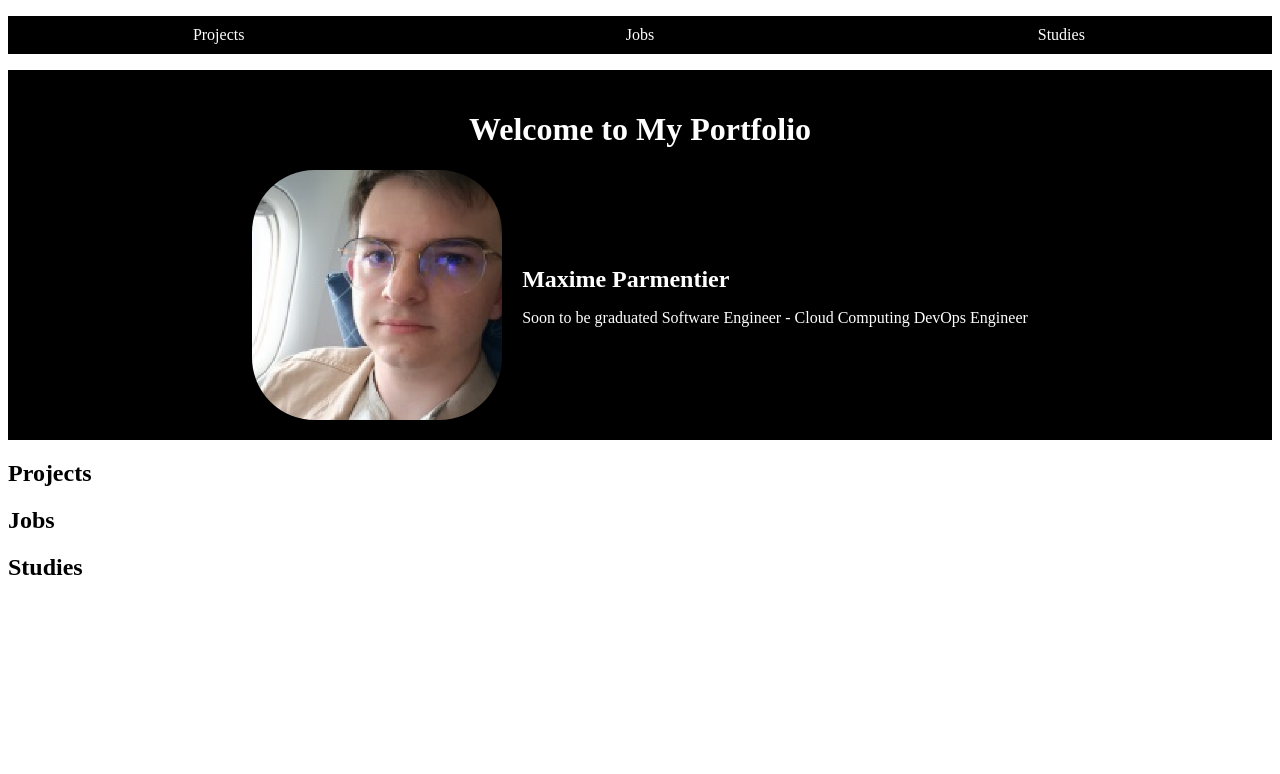
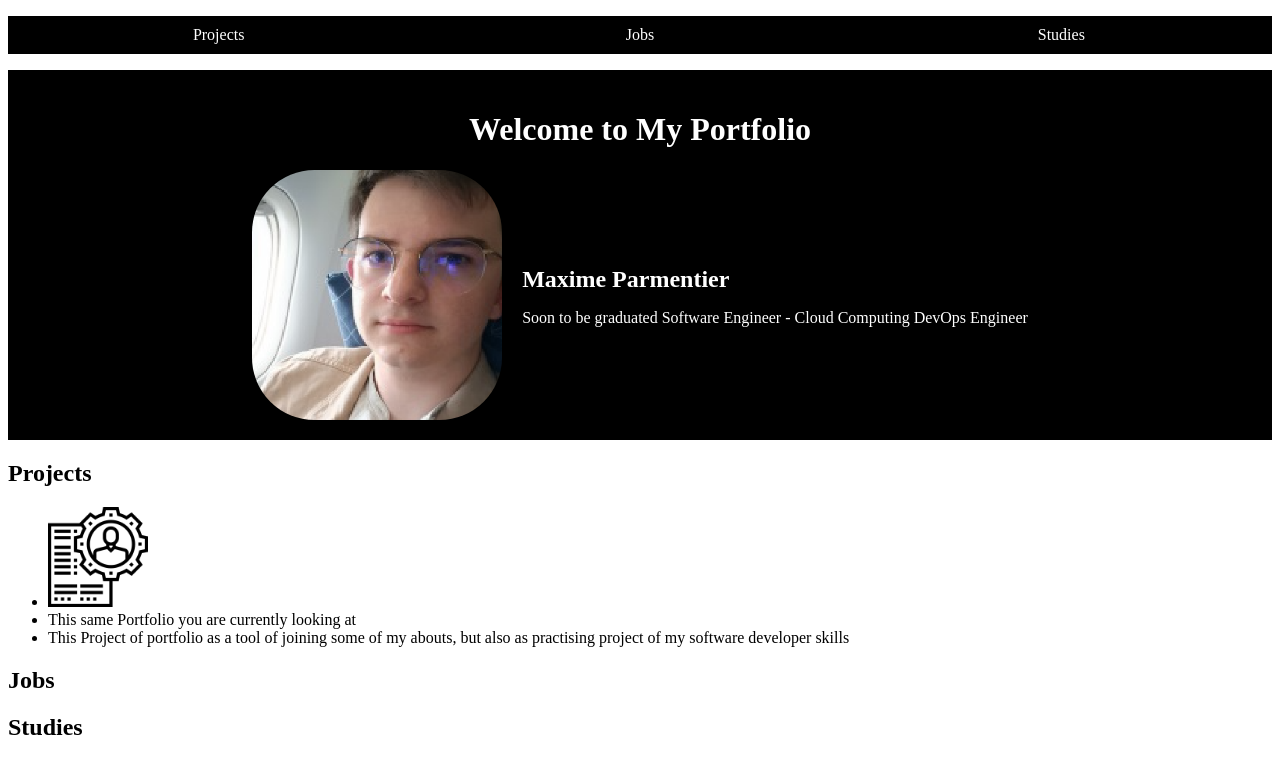
Before and after one commit to Deffohn/portfolio-website, a Next.js app in the folder app/: page / in a window 1280 px wide. Shown: the top 774 px of the page. Built offline with nearby package versions, Linux system fonts and the light colour scheme.

Commit message:
✨🚧 implementing projects onglet

```diff
--- a/app/components/Projects.tsx
+++ /dev/null
@@ -1,10 +0,0 @@
-const Projects: React.FC = () => {
-  return (
-    <section>
-    <h2>Projects</h2>
-    {/* Your projects content goes here */}
-    </section>
-  );
-};
-
-export default Projects;
--- /dev/null
+++ b/app/components/Projects/Projects.tsx
@@ -0,0 +1,75 @@
+import Image from 'next/image';
+import styles from './Projects.module.css';
+
+type ProjectContentInput = {
+  illustrationPath?: string,
+  projectName: string,
+  projectDescription?: string,
+  projectTags?: string[]
+}
+
+const ProjectComponent: React.FC<{contentInput: ProjectContentInput}> = (
+  {contentInput}
+) => {
+  return (
+    <div>
+      <ul>
+        <li>
+          {
+            contentInput.illustrationPath != null ?
+            <Image width={100} height={100}
+              src={contentInput.illustrationPath}
+              alt={"\""+contentInput.projectName+"\""+" Project Picture"}
+            />
+            :
+            <Image width={100} height={100}
+              src={"/projects/default.png"}
+              alt={"Default Project Picture"}
+            />
+          }
+        </li>
+        <li>
+          {contentInput.projectName}
+        </li>
+        <li>
+          {
+            contentInput.projectDescription &&
+            <div>{contentInput.projectDescription}</div>
+          }
+        </li>
+      </ul>
+    </div>
+  );
+};
+
+const projects: ProjectContentInput[] = [
+  {
+    illustrationPath: "/projects/portfolio.png",
+    projectName: "This same Portfolio you are currently looking at",
+    projectDescription: "This Project of portfolio as a tool of joining some of my abouts, but also as practising project of my software developer skills",
+    projectTags: [
+      "NextJS",
+      "Typescript",
+      "CICD",
+      "Github Actions",
+      "Front"
+    ]
+  }
+]
+
+const Projects: React.FC = () => {
+
+  return (
+    <div>
+      <h2>Projects</h2>
+      {projects.map((value: ProjectContentInput) => {
+        return (
+          // eslint-disable-next-line react/jsx-key
+          <ProjectComponent contentInput={value}/>
+        );
+      })}
+    </div>
+  );
+};
+
+export default Projects;
--- a/app/pages/index.tsx
+++ b/app/pages/index.tsx
@@ -1,6 +1,6 @@
 import React from 'react';
 import Navbar from '../components/Navbar/Navbar';
-import Projects from '../components/Projects';
+import Projects from '../components/Projects/Projects';
 import Jobs from '../components/Jobs';
 import Studies from '../components/Studies';
 import Header from '../components/Header/Header';
```
Also changed, not shown: app/components/Projects/Projects.module.css (added), app/public/projects/default.png (added), app/public/projects/portfolio.png (added).
